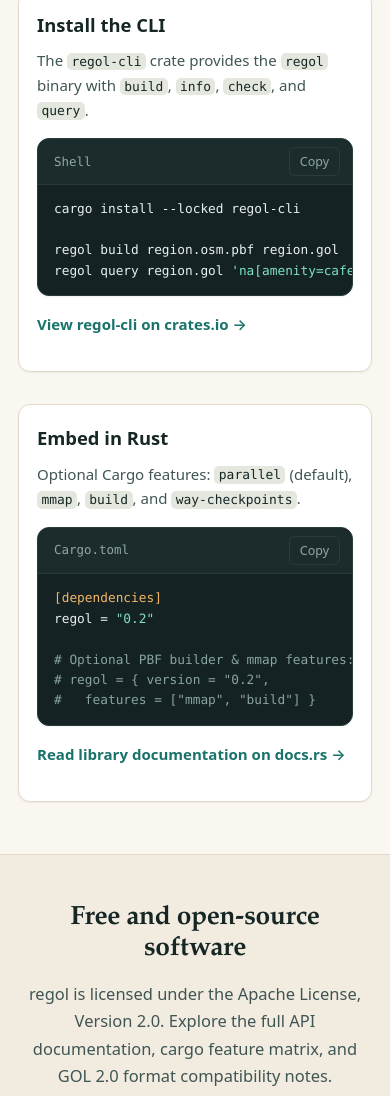
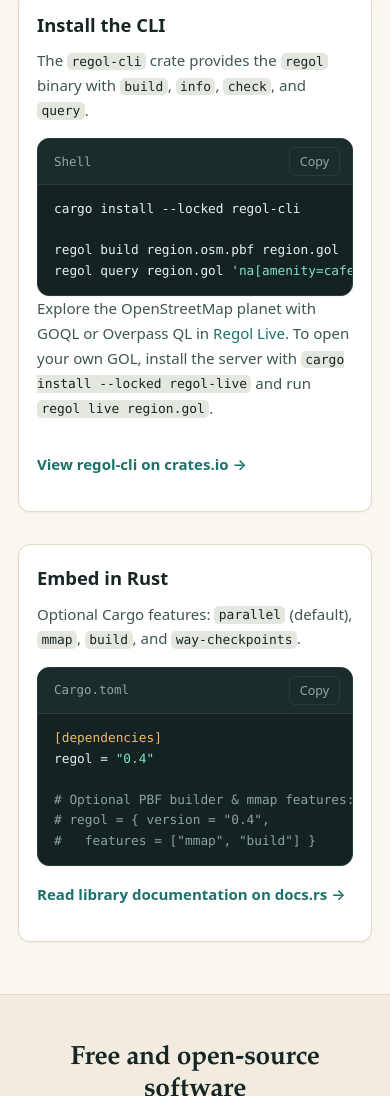
Before and after one commit to regol-gis/regol-website, a plain HTML site: page index.html in a window 390 px wide. Shown: the part 5967-7063 px from the top of the page. Drawn offline with Linux system fonts and the light colour scheme.

Commit message:
Link the Regol homepage to the live map explorer

```diff
--- a/index.html
+++ b/index.html
@@ -49,6 +49,7 @@
         <nav id="site-nav" class="site-nav" aria-label="Primary">
           <a href="#features">Features</a>
           <a href="#cli">CLI</a>
+          <a href="https://live.regol.org/">Regol Live</a>
           <a href="#benchmarks">Benchmarks</a>
           <a href="#quickstart">Quick Start</a>
           <a href="https://docs.rs/regol" rel="noopener">Docs</a>
@@ -484,6 +485,7 @@ regol build region.osm.pbf region.gol
 regol query region.gol <span class="tok-s">'na[amenity=cafe]'</span></code></pre>
               </div>
             </div>
+            <p>Explore the OpenStreetMap planet with GOQL or Overpass QL in <a href="https://live.regol.org/">Regol Live</a>. To open your own GOL, install the server with <code>cargo install --locked regol-live</code> and run <code>regol live region.gol</code>.</p>
             <p class="qs-foot">
               <a href="https://crates.io/crates/regol-cli" rel="noopener">View regol-cli on crates.io →</a>
             </p>
@@ -499,10 +501,10 @@ regol query region.gol <span class="tok-s">'na[amenity=cafe]'</span></code></pre
               </div>
               <div class="code-panel is-active" id="qs-rust-code">
 <pre><code><span class="tok-k">[dependencies]</span>
-regol = <span class="tok-s">"0.2"</span>
+regol = <span class="tok-s">"0.4"</span>
 
 <span class="tok-c"># Optional PBF builder &amp; mmap features:</span>
-<span class="tok-c"># regol = { version = "0.2",</span>
+<span class="tok-c"># regol = { version = "0.4",</span>
 <span class="tok-c">#   features = ["mmap", "build"] }</span></code></pre>
               </div>
             </div>
--- a/styles.css
+++ b/styles.css
@@ -823,13 +823,6 @@ p:last-child { margin-bottom: 0; }
   .pillars-grid {
     grid-template-columns: repeat(2, minmax(0, 1fr));
   }
-}
-
-@media (max-width: 720px) {
-  .container { padding: 0 18px; }
-
-  .header-inner { min-height: 76px; padding-top: 8px; }
-  .brand-wordmark { height: 50px; }
 
   .nav-toggle { display: inline-flex; }
 
@@ -854,6 +847,13 @@ p:last-child { margin-bottom: 0; }
     padding: 12px 14px;
     font-size: 1rem;
   }
+}
+
+@media (max-width: 720px) {
+  .container { padding: 0 18px; }
+
+  .header-inner { min-height: 76px; padding-top: 8px; }
+  .brand-wordmark { height: 50px; }
 
   .hero { padding: 28px 0 48px; }
   .feature-section,
```
